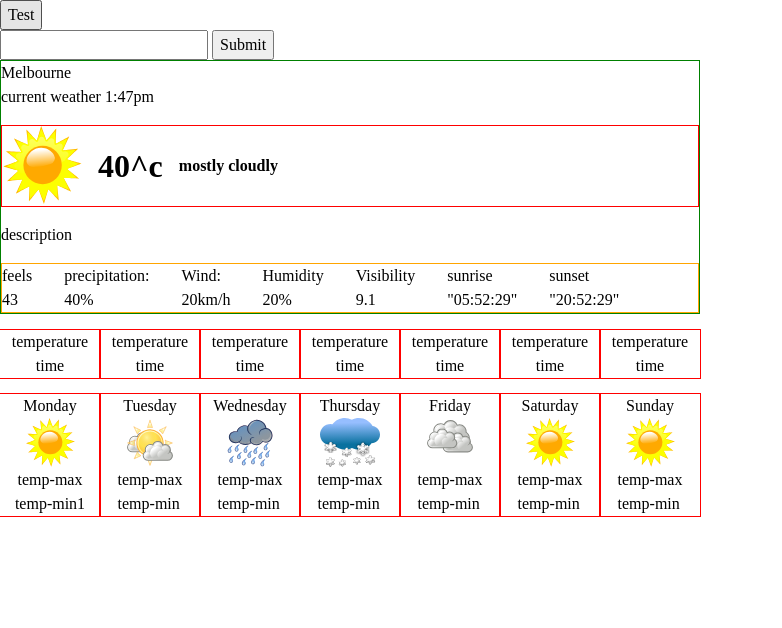
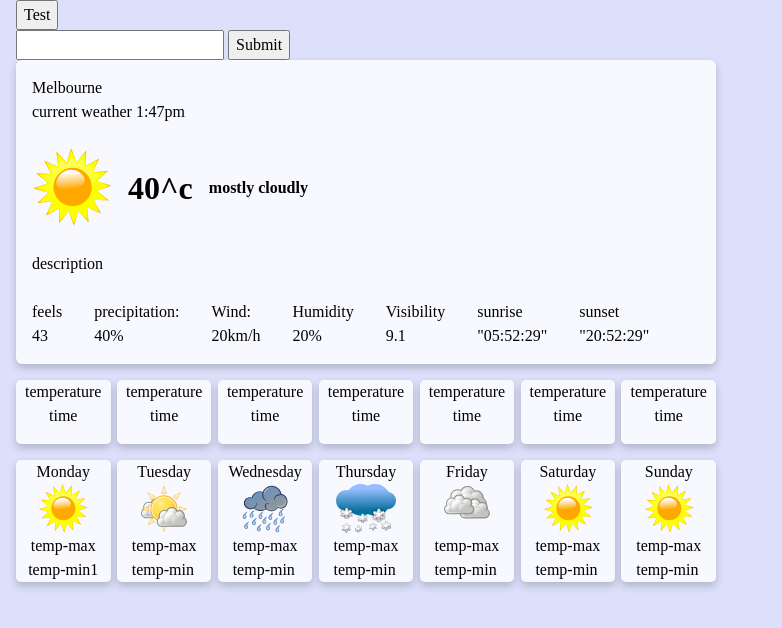
Before and after one commit to GiroFrm/weatherApp, a website built with webpack: page src/template.html in a window 1280 px wide. Shown: the whole page, without its empty margins (0-782 px from the left). Built offline with nearby package versions, Linux system fonts and the light colour scheme.

Commit message:
Enhance UI styles and layout for better visual appeal and usability
- Add padding-left and background-color to body
- Introduce location-container for margin and padding adjustments
- Update current-container to include padding, border-radius, background color, and box-shadow
- Adjust margin-bottom for current-container children
- Remove borders from temp-container, container-infos, hourly-temperature-container, and week-forecast-container
- Add background color, box-shadow, border-radius, and cursor pointer to card-week-forecast and card-hour-temperature
- Add padding-bottom to card-hour-temperature
- Adjust row-gap and column-gap in hourly-container

```diff
--- a/src/style.css
+++ b/src/style.css
@@ -50,29 +50,40 @@
 
 
 body {
+   padding-left: 1rem;
+   background-color: rgb(220,224,250);
+}
+
+.wrapper{
 
 }
 
+.location-container{
+    margin-bottom: 0.5rem;
+    padding-left: 0.5rem;
+}
 .current-container{
-    border: 1px solid green;
     margin-bottom: 1rem;
+    padding-left: 1rem;
+    border-radius: 0.4rem;
+
+    background-color: rgb(248,249,254);
+    box-shadow: 0 4px 8px rgba(0, 0, 0, 0.2);
+    padding-block: 1rem;
 
 }
 
 .current-container>*:not(:last-child) {
-    margin-bottom: 1rem;
+    margin-bottom: 1.5rem;
 }
-
 .current-time span{
     display: inline;
 }
-
 span{
     display: block;
 }
 
 .temp-container{
-    border: 1px solid red;
     display: flex;
     flex-wrap: wrap;
     align-items: center;
@@ -84,44 +95,48 @@ span{
     font-size: 2rem;
 }
 
-.container-infos{
-    border: 1px solid orange;
+.container-infos {
     display: flex;
     flex-wrap: wrap;
     column-gap: 2rem;
 }
 
 .hourly-temperature-container{
-    border: 1px solid blue;
     display: flex;
     column-gap:2rem;
 }
 
 .week-forecast-container{
-    border: 1px solid greenyellow;
     display: flex;
     column-gap: 2rem;
 }
+
 .card-week-forecast{
     display: flex;
     flex-direction: column;
     align-items: center;
-
-    outline: 1px solid red;
+    background-color: rgb(248,249,254);
+    box-shadow: 0 4px 8px rgba(0, 0, 0, 0.2);
+    border-radius: 0.3rem;
+    cursor: pointer;
 }
 
 .card-hour-temperature{
     display: flex;
     flex-direction: column;
     align-items: center;
+    padding-bottom: 1rem;
 
-    outline: 1px solid red;
+    background-color: rgb(248,249,254);
+    box-shadow: 0 4px 8px rgba(0, 0, 0, 0.2);
+    border-radius: 0.3rem;
 }
 
 .hourly-container{
     display: grid;
     grid-template-columns: repeat(7, 1fr);
     row-gap: 1rem;
+    column-gap: 0.4rem;
 
 }
 
```
